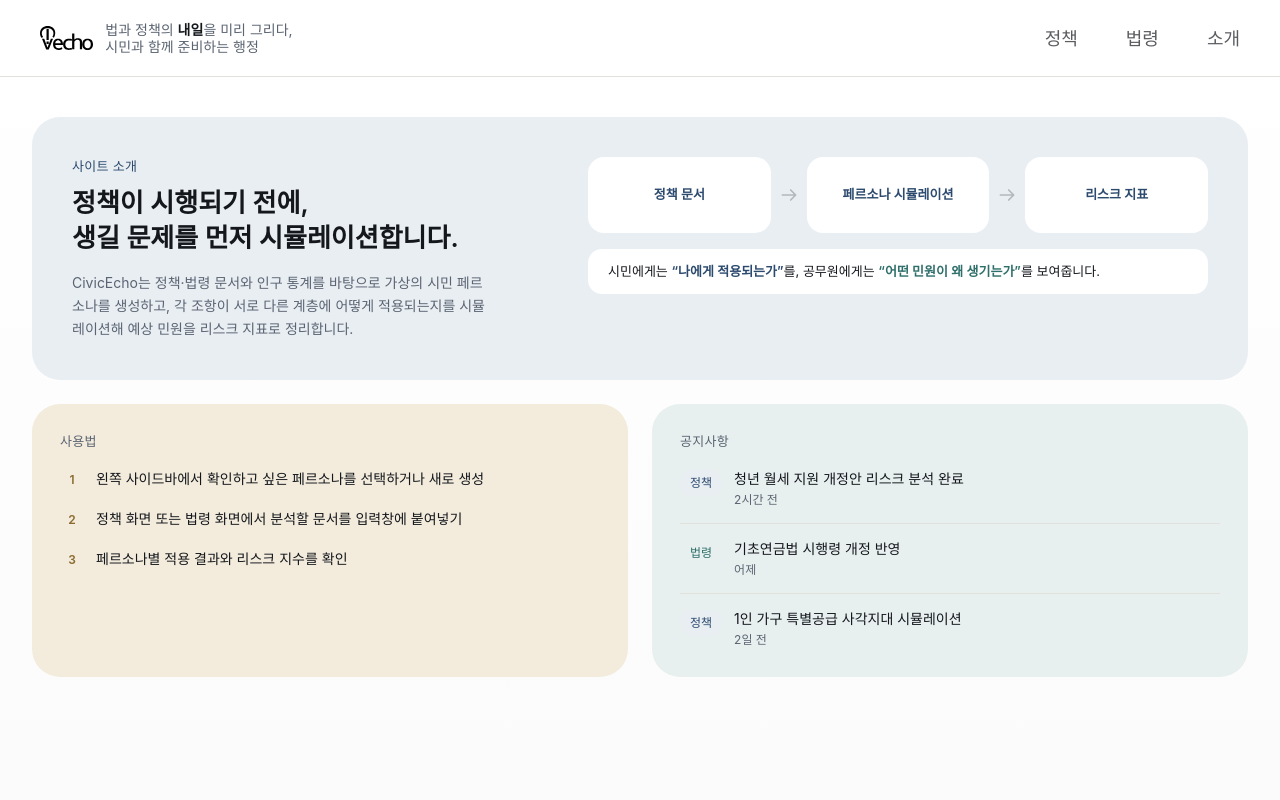
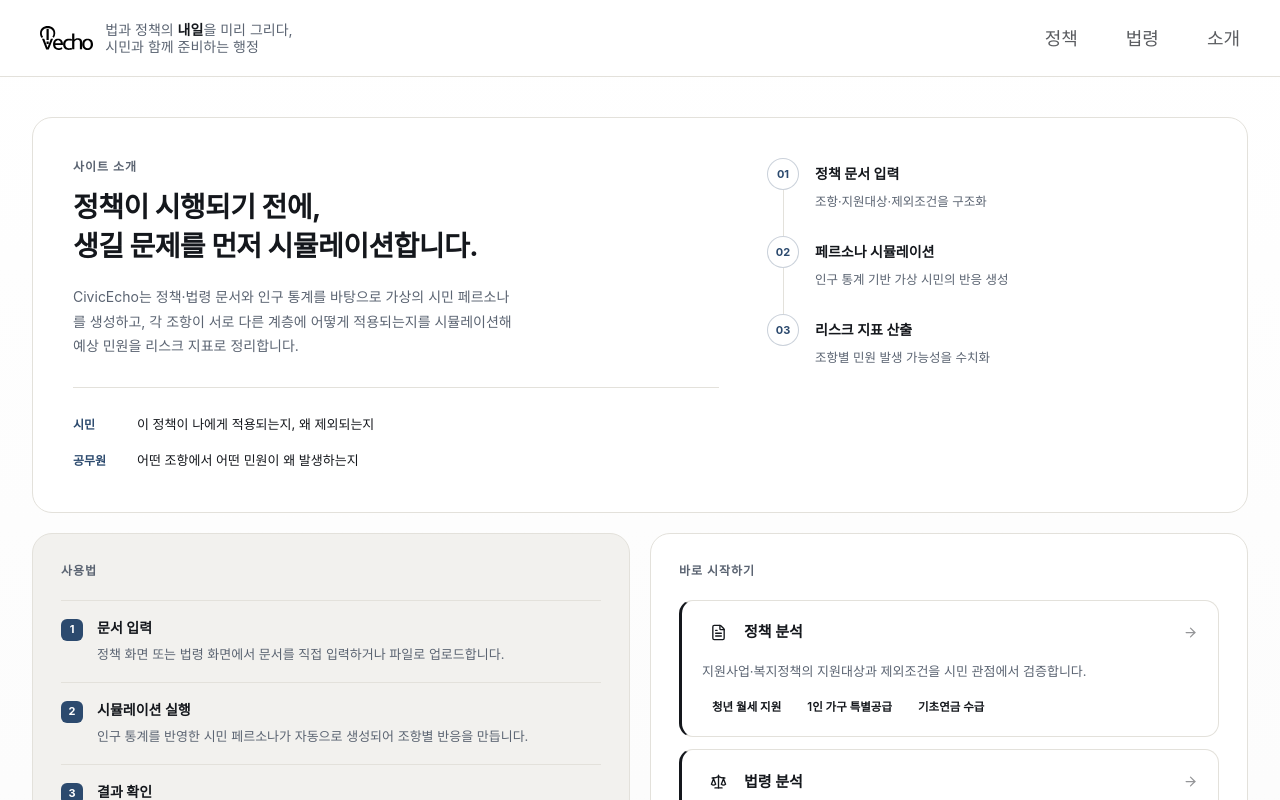
Before and after one commit to dev-samuel-codes/policy_risk_persona_simulator, a React (Vite) app in the folder frontend/: page / in a window 1280 px wide. Shown: the top 800 px of the page. Built offline with nearby package versions, Linux system fonts and the light colour scheme; a web font is replaced by a local one.

Commit message:
feat(frontend): 홈 화면 리디자인 및 안내 문구 정비

```diff
--- a/frontend/src/components/NoticeBoard.jsx
+++ b/frontend/src/components/NoticeBoard.jsx
@@ -1,34 +1,82 @@
-// TODO: 실제로는 정책/법령 크롤링·수집 파이프라인에서 나온 최신 업데이트 목록으로 교체.
-const NOTICES = [
-  { tag: "정책", title: "청년 월세 지원 개정안 리스크 분석 완료", time: "2시간 전" },
-  { tag: "법령", title: "기초연금법 시행령 개정 반영", time: "어제" },
-  { tag: "정책", title: "1인 가구 특별공급 사각지대 시뮬레이션", time: "2일 전" },
+import { Link } from "react-router-dom";
+import { FileText, Scale, ArrowRight } from "lucide-react";
+
+const ENTRIES = [
+  {
+    to: "/policy",
+    Icon: FileText,
+    label: "정책 분석",
+    detail: "지원사업·복지정책의 지원대상과 제외조건을 시민 관점에서 검증합니다.",
+    examples: ["청년 월세 지원", "1인 가구 특별공급", "기초연금 수급"],
+    accent: "var(--color-accent-teal)",
+    accentSoft: "var(--color-accent-teal-soft)",
+  },
+  {
+    to: "/law",
+    Icon: Scale,
+    label: "법령 분석",
+    detail: "법률안 조문이 어떤 계층에 어떻게 적용되는지 시뮬레이션합니다.",
+    examples: ["주거안정 지원법", "기초연금법 시행령"],
+    accent: "var(--color-accent-indigo)",
+    accentSoft: "var(--color-accent-indigo-soft)",
+  },
 ];
-
-const TAG_STYLE = {
-  정책: "bg-brand-soft text-brand",
-  법령: "bg-[var(--color-accent-teal-soft)] text-[var(--color-accent-teal)]",
-};
 
 export default function NoticeBoard() {
   return (
     <div>
-      <p className="mb-4 text-[13px] font-medium tracking-wide text-slate">공지사항</p>
-      <ul className="flex flex-col divide-y divide-line">
-        {NOTICES.map((item) => (
-          <li key={item.title} className="flex items-start gap-3 py-3.5 first:pt-0 last:pb-0">
-            <span
-              className={`mt-0.5 shrink-0 rounded-pill px-2.5 py-1 text-[12px] font-medium ${TAG_STYLE[item.tag]}`}
+      <p className="text-[12px] font-semibold uppercase tracking-[0.08em] text-slate">
+        바로 시작하기
+      </p>
+
+      <div className="mt-5 flex flex-col gap-3">
+        {ENTRIES.map(
+          ({ to, Icon, label, detail, examples, accent, accentSoft }) => (
+            <Link
+              key={to}
+              to={to}
+              style={{ borderLeftColor: accent }}
+              className="group rounded-[14px] border border-line border-l-[3px] bg-white px-5 py-4 transition hover:shadow-[0_6px_18px_rgba(20,23,28,0.07)]"
             >
-              {item.tag}
-            </span>
-            <div className="min-w-0">
-              <p className="truncate text-[14px] text-ink">{item.title}</p>
-              <p className="mt-0.5 text-[12px] text-slate">{item.time}</p>
-            </div>
-          </li>
-        ))}
-      </ul>
+              <div className="flex items-center gap-2.5">
+                <span
+                  style={{ backgroundColor: accentSoft, color: accent }}
+                  className="flex h-8 w-8 shrink-0 items-center justify-center rounded-[9px]"
+                >
+                  <Icon aria-hidden="true" size={17} strokeWidth={1.9} />
+                </span>
+                <span className="text-[15px] font-bold text-ink">{label}</span>
+                <ArrowRight
+                  aria-hidden="true"
+                  size={15}
+                  strokeWidth={2}
+                  style={{ color: accent }}
+                  className="ml-auto shrink-0 opacity-45 transition group-hover:translate-x-0.5 group-hover:opacity-100"
+                />
+              </div>
+
+              <p className="mt-2.5 text-[13px] leading-6 text-slate">{detail}</p>
+
+              <div className="mt-3 flex flex-wrap gap-1.5">
+                {examples.map((example) => (
+                  <span
+                    key={example}
+                    style={{ backgroundColor: accentSoft, color: accent }}
+                    className="rounded-pill px-2.5 py-1 text-[11.5px] font-semibold"
+                  >
+                    {example}
+                  </span>
+                ))}
+              </div>
+            </Link>
+          ),
+        )}
+      </div>
+
+      <p className="mt-4 text-[12px] leading-5 text-slate/80">
+        분석 결과는 생성형 모델이 만든 가상의 시민 반응이며, 실제 민원 접수 결과와
+        다를 수 있습니다.
+      </p>
     </div>
   );
 }
--- a/frontend/src/components/SiteIntro.jsx
+++ b/frontend/src/components/SiteIntro.jsx
@@ -1,63 +1,90 @@
 export default function SiteIntro() {
   return (
-    <div className="flex flex-col gap-10 lg:flex-row lg:items-start">
+    <div className="flex flex-col gap-10 lg:flex-row lg:items-start lg:gap-12">
       <div className="min-w-0 flex-1">
-        <p className="text-[13px] font-medium tracking-wide text-brand">사이트 소개</p>
-        <h1 className="mt-2 text-[26px] font-semibold leading-snug text-ink">
+        <p className="text-[12px] font-semibold uppercase tracking-[0.08em] text-slate">
+          사이트 소개
+        </p>
+        <h1 className="mt-3 text-[26px] font-bold leading-snug tracking-[-0.02em] text-ink lg:text-[28px]">
           정책이 시행되기 전에,
           <br />
           생길 문제를 먼저 시뮬레이션합니다.
         </h1>
-        <p className="mt-4 max-w-[420px] text-[14px] leading-relaxed text-slate">
-          CivicEcho는 정책·법령 문서와 인구 통계를 바탕으로 가상의 시민 페르소나를 생성하고,
-          각 조항이 서로 다른 계층에 어떻게 적용되는지를 시뮬레이션해 예상 민원을
-          리스크 지표로 정리합니다.
+        <p className="mt-5 max-w-[440px] text-[14px] leading-[1.75] text-slate">
+          CivicEcho는 정책·법령 문서와 인구 통계를 바탕으로 가상의 시민 페르소나를
+          생성하고, 각 조항이 서로 다른 계층에 어떻게 적용되는지를 시뮬레이션해
+          예상 민원을 리스크 지표로 정리합니다.
         </p>
+
+        <dl className="mt-7 flex flex-col gap-3 border-t border-line pt-6">
+          <div className="flex items-baseline gap-3">
+            <dt className="w-[52px] shrink-0 text-[12px] font-semibold text-brand">
+              시민
+            </dt>
+            <dd className="text-[13px] leading-6 text-ink">
+              이 정책이 나에게 적용되는지, 왜 제외되는지
+            </dd>
+          </div>
+          <div className="flex items-baseline gap-3">
+            <dt className="w-[52px] shrink-0 text-[12px] font-semibold text-brand">
+              공무원
+            </dt>
+            <dd className="text-[13px] leading-6 text-ink">
+              어떤 조항에서 어떤 민원이 왜 발생하는지
+            </dd>
+          </div>
+        </dl>
       </div>
 
-      <div className="w-full min-w-0 max-w-[620px] shrink-0">
+      <div className="w-full min-w-0 lg:max-w-[440px] lg:shrink-0">
         <Pipeline />
-
-        <div className="mt-4 w-full rounded-[14px] bg-white px-5 py-3">
-          <p className="whitespace-nowrap text-[13px] leading-relaxed text-ink">
-            시민에게는{" "}
-            <span className="font-semibold text-brand">&ldquo;나에게 적용되는가&rdquo;</span>를,
-            공무원에게는{" "}
-            <span className="font-semibold text-[var(--color-accent-teal)]">
-              &ldquo;어떤 민원이 왜 생기는가&rdquo;
-            </span>
-            를 보여줍니다.
-          </p>
-        </div>
       </div>
     </div>
   );
 }
 
+const PIPELINE_STEPS = [
+  {
+    n: "01",
+    label: "정책 문서 입력",
+    detail: "조항·지원대상·제외조건을 구조화",
+  },
+  {
+    n: "02",
+    label: "페르소나 시뮬레이션",
+    detail: "인구 통계 기반 가상 시민의 반응 생성",
+  },
+  {
+    n: "03",
+    label: "리스크 지표 산출",
+    detail: "조항별 민원 발생 가능성을 수치화",
+  },
+];
+
 function Pipeline() {
   return (
-    <div className="grid grid-cols-[1fr_20px_1fr_20px_1fr] items-center gap-2">
-      <PipelineStep label="정책 문서" />
-      <Arrow />
-      <PipelineStep label="페르소나 시뮬레이션" />
-      <Arrow />
-      <PipelineStep label="리스크 지표" />
-    </div>
+    <ol className="flex flex-col">
+      {PIPELINE_STEPS.map((step, index) => (
+        <li key={step.n} className="relative flex gap-4">
+          <div className="flex flex-col items-center">
+            <span className="flex h-8 w-8 shrink-0 items-center justify-center rounded-full border border-brand/25 bg-white text-[11px] font-bold text-brand">
+              {step.n}
+            </span>
+            {index < PIPELINE_STEPS.length - 1 && (
+              <span aria-hidden="true" className="w-px flex-1 bg-line" />
+            )}
+          </div>
+
+          <div className={index < PIPELINE_STEPS.length - 1 ? "pb-6" : ""}>
+            <p className="text-[14px] font-semibold leading-8 text-ink">
+              {step.label}
+            </p>
+            <p className="mt-0.5 text-[12.5px] leading-5 text-slate">
+              {step.detail}
+            </p>
+          </div>
+        </li>
+      ))}
+    </ol>
   );
 }
-
-function PipelineStep({ label }) {
-  return (
-    <div className="flex h-[76px] items-center justify-center rounded-[16px] bg-white px-2 text-center text-[13px] font-semibold leading-snug text-brand">
-      {label}
-    </div>
-  );
-}
-
-function Arrow() {
-  return (
-    <svg width="20" height="20" viewBox="0 0 24 24" fill="none" className="shrink-0 text-ink/25" aria-hidden="true">
-      <path d="M4 12H20M20 12L14 6M20 12L14 18" stroke="currentColor" strokeWidth="2" strokeLinecap="round" strokeLinejoin="round" />
-    </svg>
-  );
-}
--- a/frontend/src/components/UsageGuide.jsx
+++ b/frontend/src/components/UsageGuide.jsx
@@ -1,20 +1,38 @@
 const STEPS = [
-  { n: "1", text: "왼쪽 사이드바에서 확인하고 싶은 페르소나를 선택하거나 새로 생성" },
-  { n: "2", text: "정책 화면 또는 법령 화면에서 분석할 문서를 입력창에 붙여넣기" },
-  { n: "3", text: "페르소나별 적용 결과와 리스크 지수를 확인" },
+  {
+    n: "1",
+    title: "문서 입력",
+    text: "정책 화면 또는 법령 화면에서 문서를 직접 입력하거나 파일로 업로드합니다.",
+  },
+  {
+    n: "2",
+    title: "시뮬레이션 실행",
+    text: "인구 통계를 반영한 시민 페르소나가 자동으로 생성되어 조항별 반응을 만듭니다.",
+  },
+  {
+    n: "3",
+    title: "결과 확인",
+    text: "페르소나별 적용·제외 사유와 민원 리스크 지수, 실제 유사 민원 사례를 확인합니다.",
+  },
 ];
 
 export default function UsageGuide() {
   return (
     <div>
-      <p className="mb-4 text-[13px] font-medium tracking-wide text-slate">사용법</p>
-      <ol className="flex flex-col gap-4">
-        {STEPS.map((s) => (
-          <li key={s.n} className="flex items-start gap-3">
-            <span className="flex h-6 w-6 shrink-0 items-center justify-center rounded-full bg-[var(--color-accent-sand-soft)] text-[12px] font-semibold text-[var(--color-accent-sand)]">
-              {s.n}
+      <p className="text-[12px] font-semibold uppercase tracking-[0.08em] text-slate">
+        사용법
+      </p>
+
+      <ol className="mt-5 flex flex-col divide-y divide-line border-y border-line">
+        {STEPS.map((step) => (
+          <li key={step.n} className="flex items-start gap-3.5 py-4">
+            <span className="mt-0.5 flex h-[22px] w-[22px] shrink-0 items-center justify-center rounded-[6px] bg-brand text-[11px] font-bold text-white">
+              {step.n}
             </span>
-            <span className="text-[14px] leading-relaxed text-ink">{s.text}</span>
+            <div className="min-w-0">
+              <p className="text-[14px] font-semibold text-ink">{step.title}</p>
+              <p className="mt-1 text-[13px] leading-6 text-slate">{step.text}</p>
+            </div>
           </li>
         ))}
       </ol>
--- a/frontend/src/pages/HomePage.jsx
+++ b/frontend/src/pages/HomePage.jsx
@@ -4,18 +4,18 @@ import NoticeBoard from "../components/NoticeBoard";
 
 export default function HomePage() {
   return (
-    <main className="mx-auto max-w-[1440px] px-8 pb-24 pt-10">
-      <section className="rounded-[28px] bg-brand-soft p-10">
+    <main className="mx-auto max-w-[1280px] px-6 pb-24 pt-10 sm:px-8">
+      <section className="rounded-[20px] border border-line bg-white p-8 sm:p-10">
         <SiteIntro />
       </section>
 
-      <div className="mt-6 grid grid-cols-1 gap-6 lg:grid-cols-2">
-        <div className="rounded-[28px] bg-[var(--color-accent-sand-soft)] p-7">
+      <div className="mt-5 grid grid-cols-1 gap-5 lg:grid-cols-[1fr_1fr]">
+        <section className="rounded-[20px] border border-line bg-surface p-7">
           <UsageGuide />
-        </div>
-        <div className="rounded-[28px] bg-[var(--color-accent-teal-soft)] p-7">
+        </section>
+        <section className="rounded-[20px] border border-line bg-white p-7">
           <NoticeBoard />
-        </div>
+        </section>
       </div>
     </main>
   );
```
